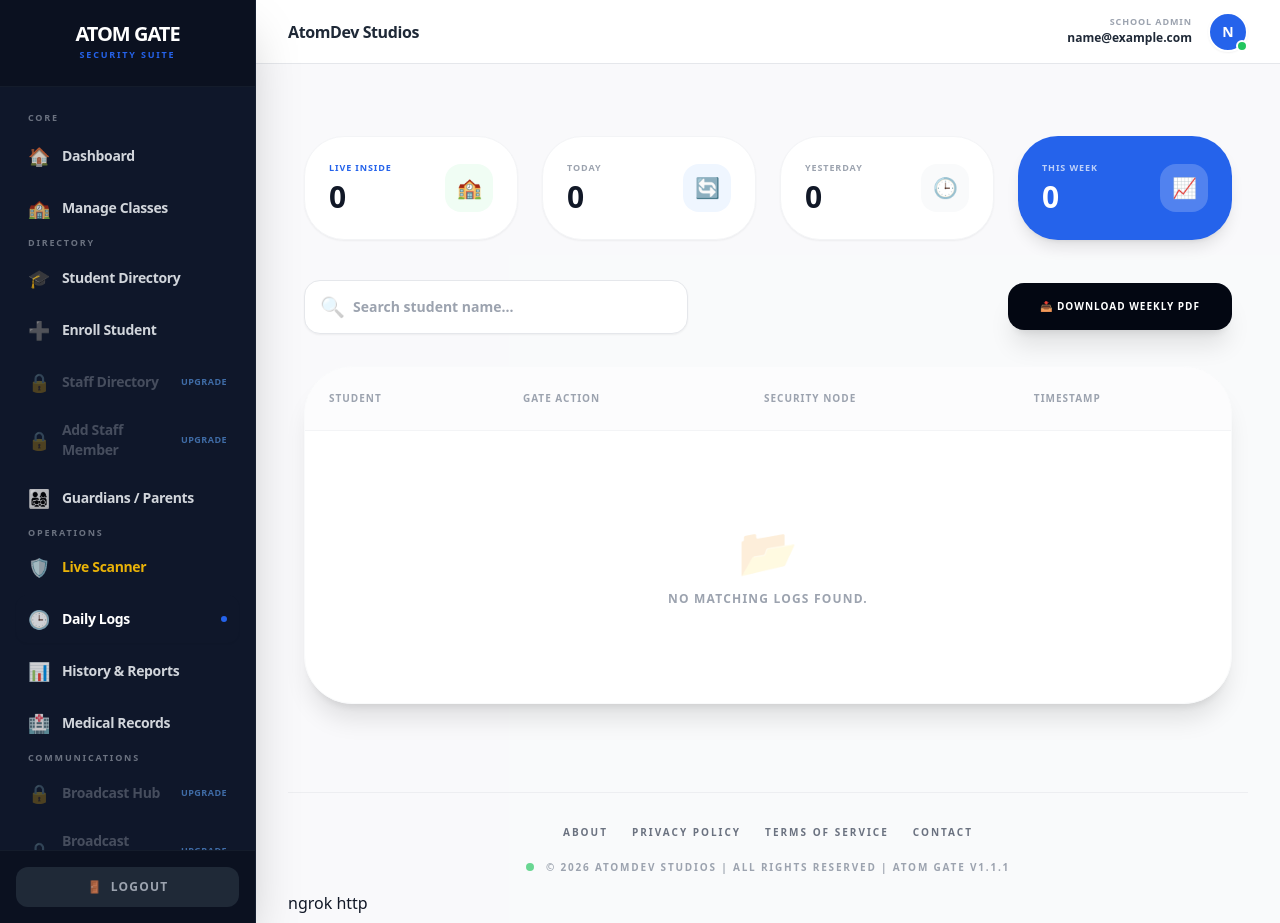
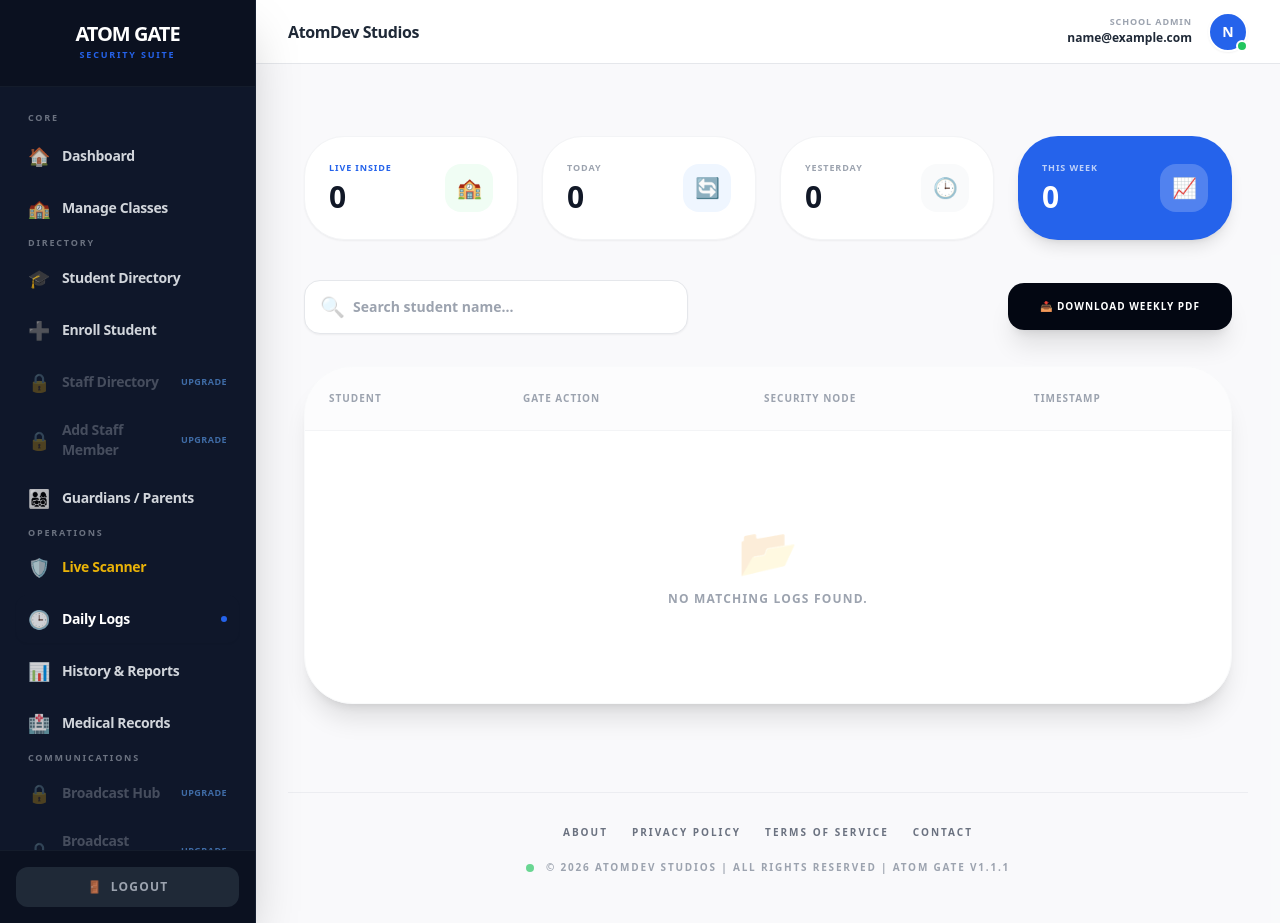
Before and after one commit to Samuel-Peprah-cmd/attendance-system, a Flask app: page /attendance/admin-logs in a window 1280 px wide. Run offline with Flask 3, Linux system fonts and the light colour scheme; the visitor is signed in with stand-in values (Sample User, id 1); data that the repository does not hold is empty; parts of the project's set-up code (start-up, migrations or seed data) failed here and were passed over; some libraries are stand-ins or nearby versions.

Commit message:
removed extras

```diff
--- a/app/templates/base.html
+++ b/app/templates/base.html
@@ -241,7 +241,7 @@
                     </div>
 
                 </div>
-            </footer>ngrok http
+            </footer>
         </section>
     </main>
 
```
